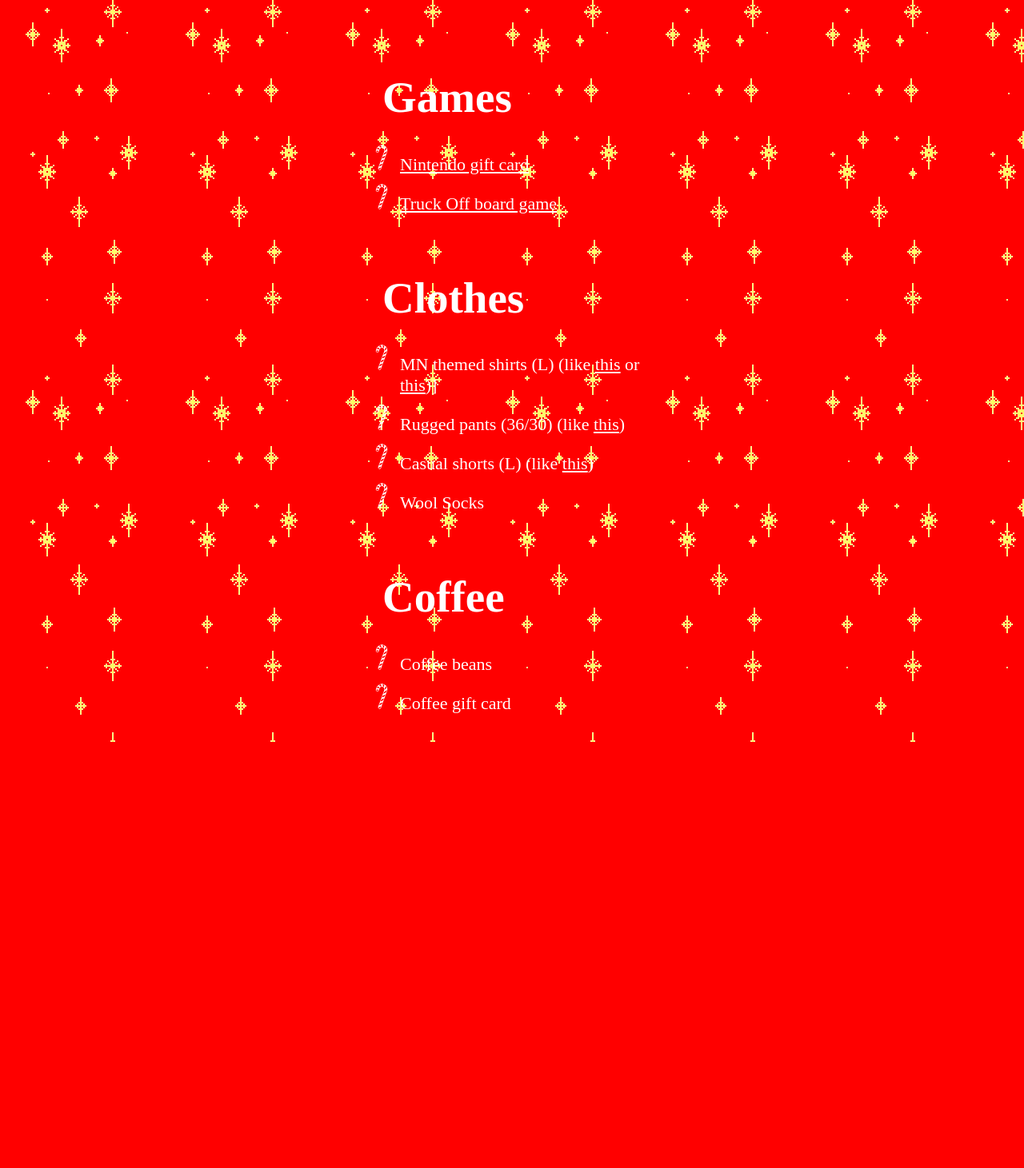
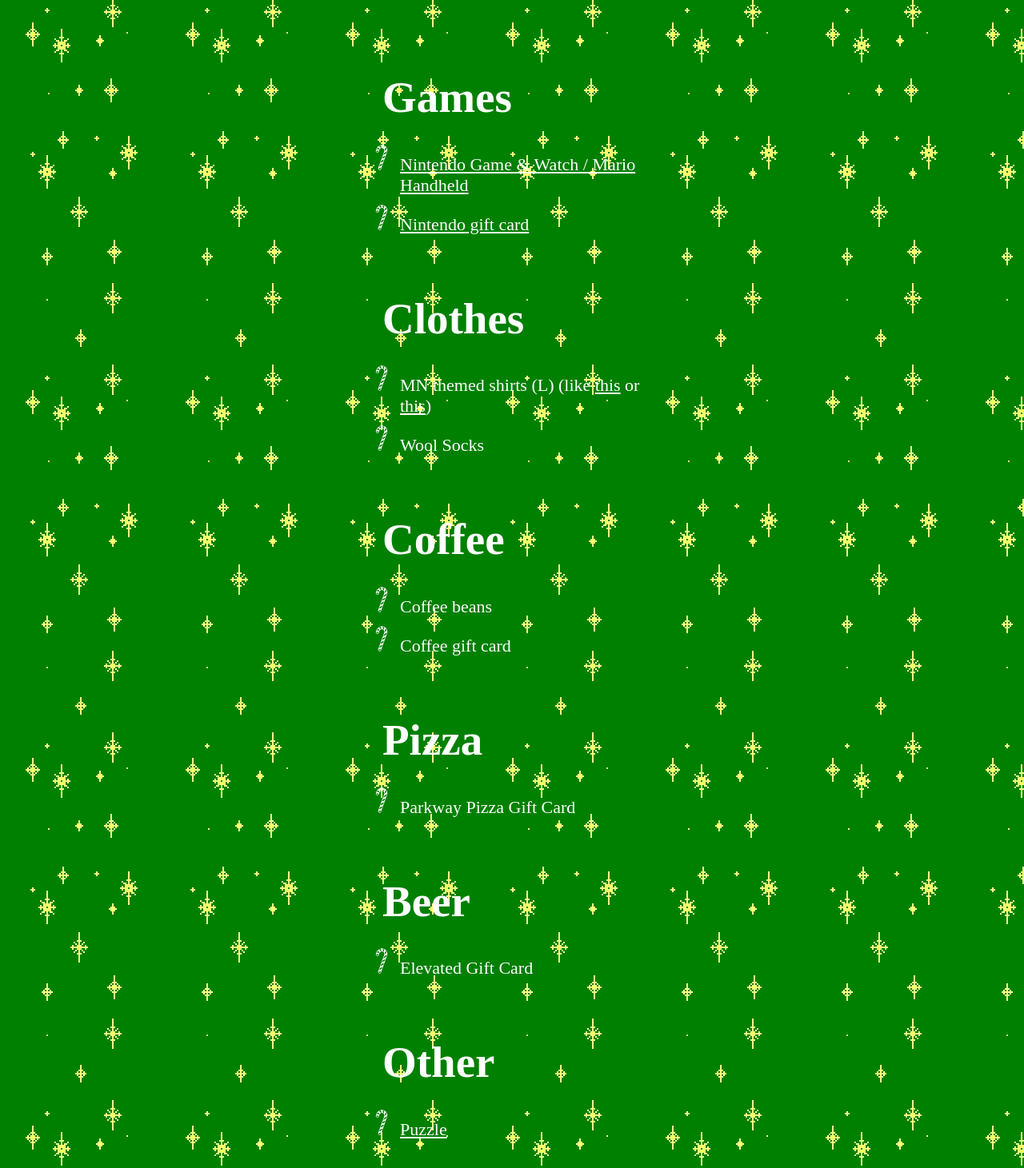
Before and after one commit to spencewood/tylerswishlist, a Next.js app: page / in a window 1280 px wide. Shown: the part 120-1581 px from the top of the page at 80% size. Before the commit the page ends 1048 px from the top, so only its background shows below. Built offline with nearby package versions, Linux system fonts and the light colour scheme; a web font is replaced by a local one.

Commit message:
Update list 2020

```diff
--- a/components/list.js
+++ b/components/list.js
@@ -4,19 +4,16 @@
       <h2>Games</h2>
       <ul>
         <li>
+          <a href="https://www.target.com/p/nintendo-game-38-watch-super-mario-bros/-/A-80893936">
+            Nintendo Game &amp; Watch / Mario Handheld
+          </a>
+        </li>
+        <li>
           <a
             href="https://www.target.com/s?searchTerm=nintendo+giftcard"
             target="_blank"
           >
             Nintendo gift card
-          </a>
-        </li>
-        <li>
-          <a
-            href="https://www.amazon.com/Truck-Off-Food-Frenzy/dp/B073R8853C/ref=sr_1_1?keywords=truck+off+game&qid=1572828498&sr=8-1"
-            target="_blank"
-          >
-            Truck Off board game
           </a>
         </li>
       </ul>
@@ -27,34 +24,14 @@
         <li>
           MN themed shirts (L) (like{" "}
           <a
-            href="https://www.sotaclothing.com/collections/mens-unisex/products/wood-lake-unisex-tee"
+            href="https://www.sotaclothing.com/collections/all-clothing/products/lowertown-unisex-tee"
             target="_blank"
           >
             this
           </a>{" "}
           or{" "}
           <a
-            href="https://upnorthtco.com/collections/mens-tees/products/mens-north-star-flake-tee"
-            target="_blank"
-          >
-            this
-          </a>
-          )]
-        </li>
-        <li>
-          Rugged pants (36/30) (like{" "}
-          <a
-            href="https://www.duluthtrading.com/mens-duluthflex-fire-hose-burly-carpenter-pants-46228.html"
-            target="_blank"
-          >
-            this
-          </a>
-          )
-        </li>
-        <li>
-          Casual shorts (L) (like{" "}
-          <a
-            href="https://www.target.com/p/men-s-knit-shorts-goodfellow-co-153/-/A-54196219?preselect=53820784"
+            href="https://www.northmade.co/collections/mpls/products/mpls-sweatshirt-green?variant=32535396417585"
             target="_blank"
           >
             this
@@ -69,6 +46,28 @@
       <ul>
         <li>Coffee beans</li>
         <li>Coffee gift card</li>
+      </ul>
+    </div>
+    <div className="wishlist">
+      <h2>Pizza</h2>
+      <ul>
+        <li>Parkway Pizza Gift Card</li>
+      </ul>
+    </div>
+    <div className="wishlist">
+      <h2>Beer</h2>
+      <ul>
+        <li>Elevated Gift Card</li>
+      </ul>
+    </div>
+    <div className="wishlist">
+      <h2>Other</h2>
+      <ul>
+        <li>
+          <a href="https://www.amazon.com/ROKR-Machinarium-Figures-Christmas-Birthday/dp/B0797K1Q9D/ref=sr_1_27">
+            Puzzle
+          </a>
+        </li>
       </ul>
     </div>
     <style jsx>{`
--- a/package.json
+++ b/package.json
@@ -8,9 +8,9 @@
     "start": "next start -p $PORT"
   },
   "dependencies": {
-    "next": "9.1.2",
-    "react": "16.11.0",
-    "react-dom": "16.11.0"
+    "next": "10.0.3",
+    "react": "17.0.1",
+    "react-dom": "17.0.1"
   },
   "engines": {
     "node": "12.x"
```
Also changed, not shown: 1 other file (tests, documents, lock files or other folders).
